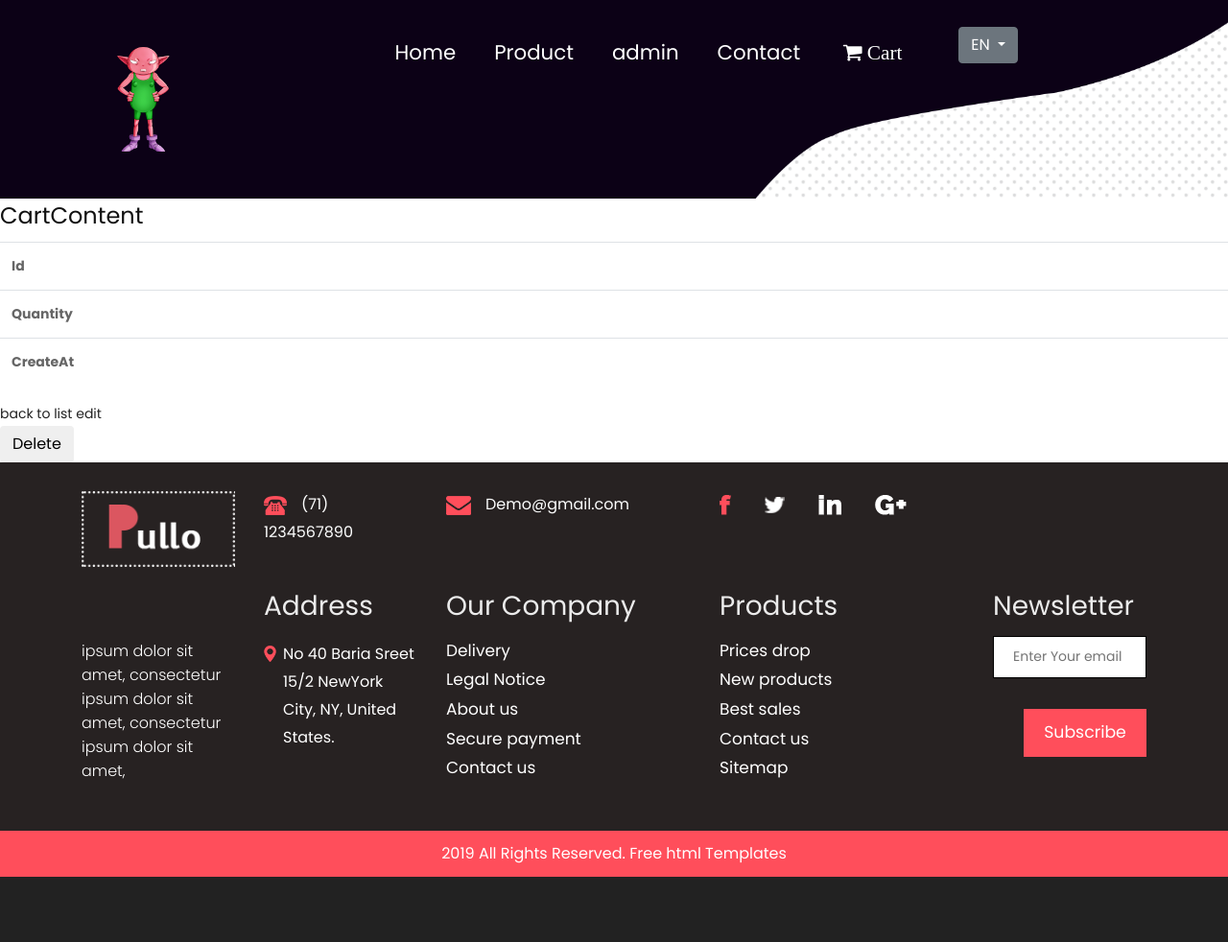
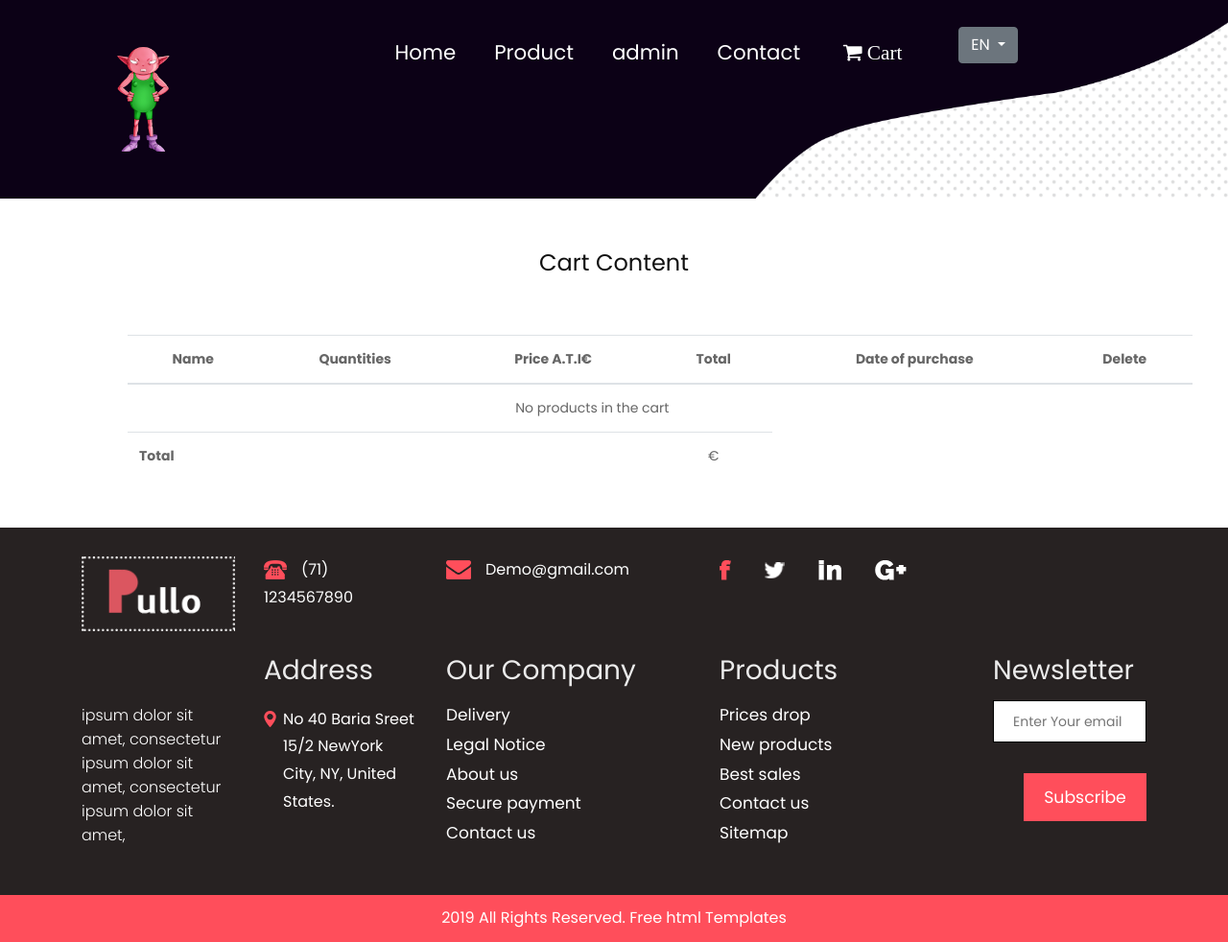
Before and after one commit to ybaltus/alien_ware, a Symfony app: template templates/cart_content/show.html.twig in a window 1280 px wide. Shown: the whole page at 96% size. Before the commit the page ends 914 px from the top, so only its background shows below. Run offline with Twig, Linux system fonts and the light colour scheme; the template is opened without the code that fills it, so the values that code supplies are empty; some libraries are stand-ins or nearby versions.

Commit message:
add contentCart function

```diff
--- a/src/Controller/CartController.php
+++ b/src/Controller/CartController.php
@@ -3,6 +3,7 @@
 namespace App\Controller;
 
 
+use App\Entity\Cart;
 use App\Repository\ProductRepository;
 use Symfony\Bundle\FrameworkBundle\Controller\AbstractController;
 use Symfony\Component\HttpFoundation\Request;
@@ -83,11 +84,14 @@ class CartController extends AbstractController
         //
         foreach ($session->get('cart', []) as $id => $qty){
             //On récupère chaque produit dans la Base de donnée
+            $cart = new Cart();
             $product = $productRepository->find($id);
             //puis on les ajoute dans le tableau detailedCart
             $detailedCart[] = [
                 'product' => $product,
-                'qty' => $qty
+                'qty' => $qty,
+                'id' => $cart->getId()
+
             ];
             // on dynamise le montant total du panier
             $total += $product->getPrice() * $qty;
--- a/templates/cart_content/_delete_form.html.twig
+++ /dev/null
@@ -1,4 +0,0 @@
-<form method="post" action="{{ path('cart_content_delete', {'id': cart_content.id}) }}" onsubmit="return confirm('Are you sure you want to delete this item?');">
-    <input type="hidden" name="_token" value="{{ csrf_token('delete' ~ cart_content.id) }}">
-    <button class="btn">Delete</button>
-</form>
--- a/templates/cart_content/_form.html.twig
+++ /dev/null
@@ -1,4 +0,0 @@
-{{ form_start(form) }}
-    {{ form_widget(form) }}
-    <button class="btn">{{ button_label|default('Save') }}</button>
-{{ form_end(form) }}
--- a/templates/cart_content/show.html.twig
+++ b/templates/cart_content/show.html.twig
@@ -3,28 +3,97 @@
 {% block title %}CartContent{% endblock %}
 
 {% block body %}
-    <h1>CartContent</h1>
+    <div class="container">
+        <div class="row">
+            <div class="col-12 mt-5">
+                {% for type, messages in app.flashes %}
+                    {% for message in messages %}
+                        <div class="alert alert-{{ type }} alert-dismissible fade show" role="alert">
+                            {{ message }}
+                            <button type="button" class="close" data-dismiss="alert" aria-label="Close">
+                                <span aria-hidden="true">&times;</span>
+                            </button>
+                        </div>
+                    {% endfor %}
+                {% endfor %}
+            </div>
+        </div>
+        <h1 class="text-center">{{ 'cart.content.title'|trans }}</h1>
+        {% if app.user == false %}
+            <table class="table m-5">
+                <thead class="text-center">
+                <tr>
+                    <th>{{ 'cart.content.name'|trans }}</th>
+                    <th>{{ 'cart.content.quantity'|trans }}</th>
+                    <th>{{ 'cart.content.price'|trans }}€</th>
+                    <th>{{ 'cart.content.total'|trans }}</th>
+                    <th>{{ 'cart.content.purchaseAt'|trans }}</th>
+                    <th>{{ 'cart.content.delete'|trans }}</th>
+                </tr>
+                </thead>
+                <tbody class="text-center">
+                {% for carts in cart %}
+                    <tr>
+                        <td>{{ carts.product }}</td>
+                        <td>
+                            {% set session = app.session.get('cart') %}
+                            {% if session.1 >= 2 %}
+                                <a href="{{ path('cart_decrement', {'id': carts.product.id}) }}"
+                                   class="btn btn-primary btn-sm ">
+                                    -
+                                </a>
+                            {% else %}
+                                <a href="{{ path('cart_decrement', {'id': carts.product.id}) }}"
+                                   class="btn btn-primary btn-sm disabled">
+                                    -
+                                </a>
+                            {% endif %}
 
-    <table class="table">
-        <tbody>
+                            {{ carts.qty }}
+                            <a href="{{ path('cart_add', {'id': carts.product.id}) }}?returnToCart=true"
+                               class="btn btn-sm btn-primary">
+                                +
+                            </a>
+                        </td>
+                        <td>{{ carts.product.price }} €</td>
+                        <td>{{ carts.qty * carts.product.price }} €</td>
+                        <td>{{ purchaseAt |date("d/m/Y", "Europe/Paris") }}</td>
+                        <td>
+                            <a href="{{ path('cart_delete', {'id': carts.product.id}) }}" class="btn btn-danger">X</a>
+                        </td>
+                    </tr>
+                {% else %}
                     <tr>
-                <th>Id</th>
-                <td>{{ cart_content.id }}</td>
+                        <td colspan="5" class="text-center">{{ 'cart.content.message'|trans }}</td>
                     </tr>
+                {% endfor %}
+                <tfoot>
                 <tr>
-                <th>Quantity</th>
-                <td>{{ cart_content.quantity }}</td>
+                    <td colspan="3"><strong>Total</strong></td>
+                    <td class="text-center">{{ cart.total }} €</td>
                 </tr>
-            <tr>
-                <th>CreateAt</th>
-                <td>{{ cart_content.createAt ? cart_content.createAt|date('Y-m-d H:i:s') : '' }}</td>
-            </tr>
+                </tfoot>
                 </tbody>
             </table>
+            <div class="container">
+                <div class="row">
+                    <div class="col-md-4"></div>
+                    <div class="col-md-4"></div>
+                    {% if cart|length > 0 %}
+                        <div class="col-md-4 col-sm-12 mb-5"><a href="{{ path('cart_content_show') }}"
+                                                                class="btn btn-success placer ">{{ 'cart.content.pay' |trans }}</a>
+                        </div>
+                    {% endif %}
+                </div>
+            </div>
 
-    <a href="{{ path('cart_content_index') }}">back to list</a>
-
-    <a href="{{ path('cart_content_edit', {'id': cart_content.id}) }}">edit</a>
-
-    {{ include('cart_content/_delete_form.html.twig') }}
+        {% else %}
+            <div class="row">
+                <div class="col-md-12 m-5">
+                    <p colspan="4" class="text-center">Veuillez vous connectez pour voir vos produits sur le panier</p>
+                    <a href="" class="btn btn-primary">Connexion</a>
+                </div>
+            </div>
+        {% endif %}
+    </div>
 {% endblock %}
--- a/translations/messages.en.yaml
+++ b/translations/messages.en.yaml
@@ -44,11 +44,14 @@ cart:
   content:
     title: Cart Content
     delete: Delete
-    checkout: Pay
+    pay: Payment
     name: Name
     quantity: Quantities
     price: Price A.T.I
     total: Total
+    message: No products in the cart
+    purchaseAt: Date of purchase
+    validate: Checkout
 
 # User
 user:
--- a/translations/messages.fr.yaml
+++ b/translations/messages.fr.yaml
@@ -43,11 +43,14 @@ cart:
   content:
     title: Contenu panier
     delete: Suppression
-    checkout: Paiement
+    pay: Paiement
     name: Nom du produit
     quantity: Quantité
     price: Prix T.T.C
     total: Total
+    message: Aucuns produits dans le panier
+    purchaseAt: Date d'achat
+    validate: Valider la commande
 
 
 # User
```
Also changed, not shown: src/Controller/CartContentController.php (+60 -69 lines), src/Entity/Cart.php (+59 -2 lines), src/Entity/CartContent.php (+18 -0 lines), templates/cart/index.html.twig (+7 -5 lines), templates/cart_content/edit.html.twig (deleted, +0 -13 lines), templates/cart_content/new.html.twig (deleted, +0 -11 lines). Lines whose indentation alone changed are shown as unchanged.
